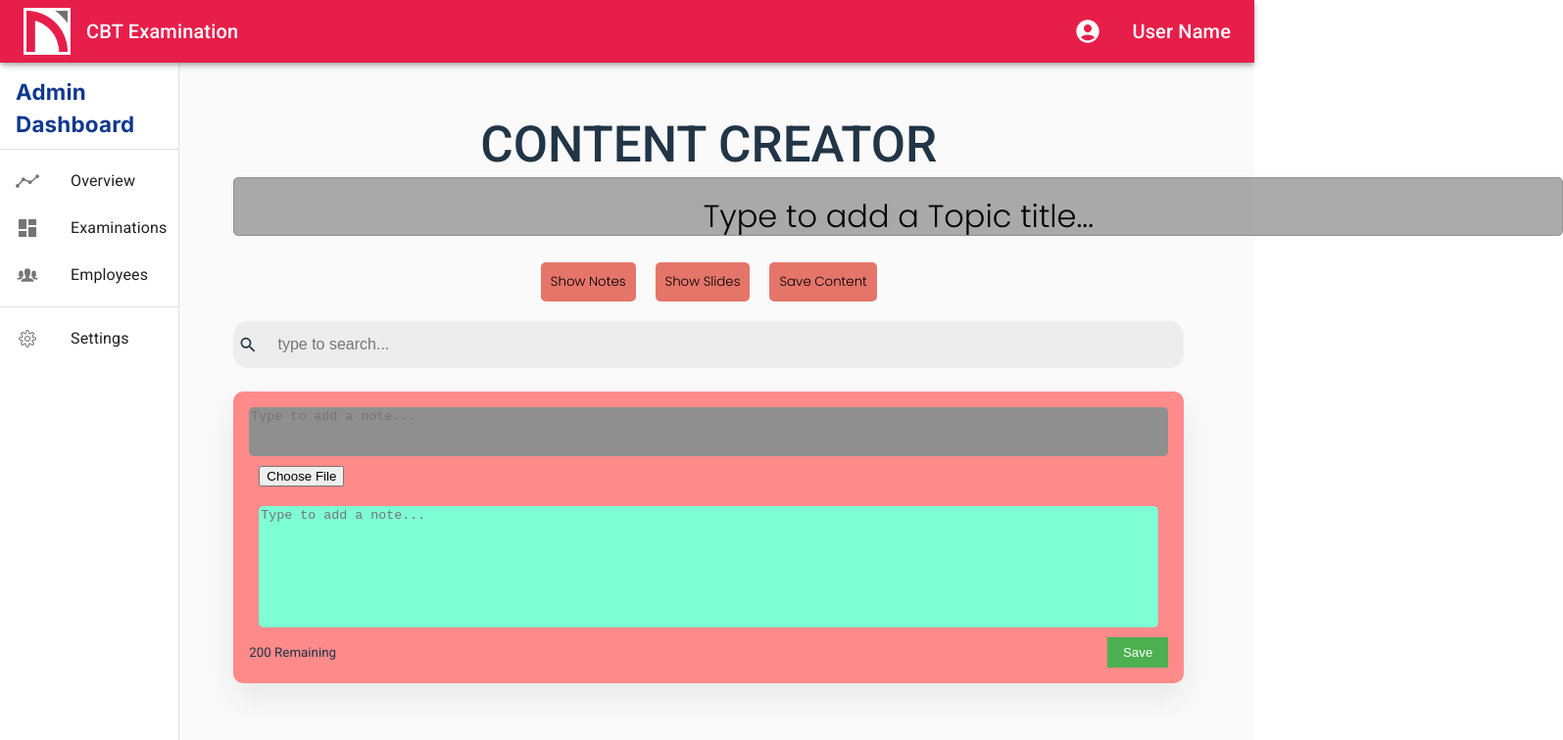
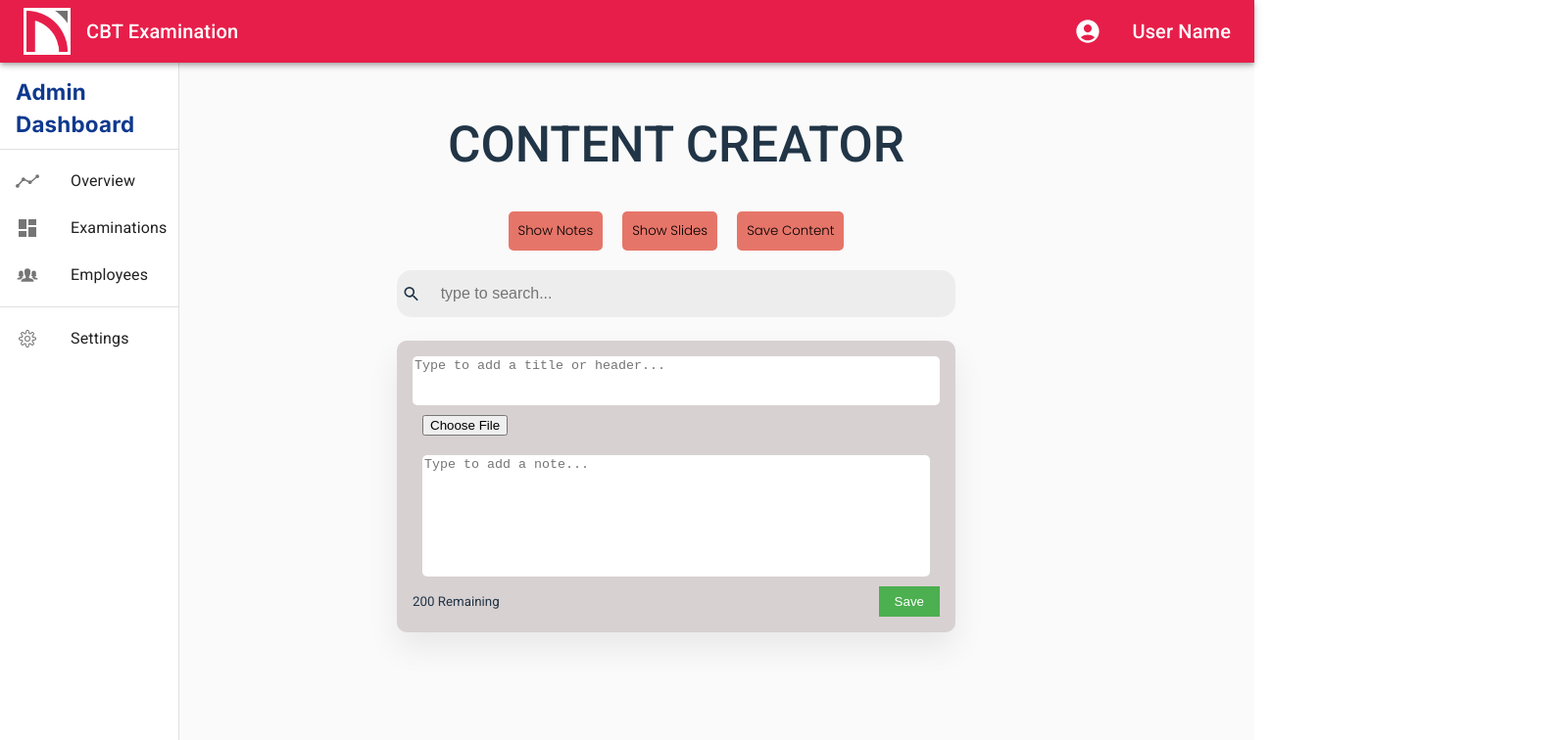
Before and after one commit to Rdummy/CBT, a React (Vite) app in the folder client/: page /dashboard/exams/1/create-content in a window 1280 px wide. Shown: the top 756 px of the page at 98% size, 1595 px wide, since content can reach past the window. Built offline with nearby package versions, Linux system fonts and the light colour scheme.

Commit message:
Create Content Simplified CSS
minimalistic colors

```diff
--- a/client/package.json
+++ b/client/package.json
@@ -17,7 +17,7 @@
     "@mui/icons-material": "^5.14.19",
     "@mui/material": "^5.14.20",
     "@mui/styled-engine-sc": "^6.0.0-alpha.7",
-    "axios": "^1.6.2",
+    "axios": "^1.6.3",
     "bcrypt": "^5.1.1",
     "carousel": "^0.0.3",
     "cors": "^2.8.5",
--- a/client/src/assets/styles/create-content.css
+++ b/client/src/assets/styles/create-content.css
@@ -6,13 +6,15 @@
 */
 
 body {
-  margin: 0;
+  height: auto;
 }
 h1 {
   margin-top: 40px;
+  margin-bottom: 40px;
 }
 .container {
   max-width: 1000px;
+  min-width: 600px;
   margin-right: auto;
   margin-left: auto;
   padding-left: 15px;
@@ -75,6 +77,7 @@ h1 {
   font-size: 1rem;
   border: none;
   background-color: #ededed;
+  color: #000;
 }
 .search input:focus {
   outline: none;
@@ -95,7 +98,7 @@ h1 {
 /*--------------------------------------------------------------------------------------------------------
 */
 .new {
-  background-color: #fe8a8a;
+  background-color: #d8d1d1;
   border-radius: 10px;
   padding: 1rem;
   min-height: 270px;
@@ -113,15 +116,15 @@ h1 {
   border: none;
   border-radius: 5px;
   resize: none;
-  caret-color: rgb(255, 255, 255);
-  background-color: #8f8f8f;
+  caret-color: rgb(0, 0, 0);
+  background-color: #ffffff;
 }
 .add-description {
   margin: 10px;
   border: none;
   border-radius: 5px;
   resize: none;
-  background-color: aquamarine;
+  background-color: rgb(255, 255, 255);
   caret-color: rgb(0, 0, 0);
 }
 textarea {
@@ -156,7 +159,7 @@ textarea:focus {
 /*--------------------------------------------------------------------------------------------------------
 */
 .note {
-  background-color: #fef68a;
+  background-color: #ffffff;
   border-radius: 10px;
   padding: 1rem;
   min-height: 270px;
@@ -170,7 +173,7 @@ textarea:focus {
   box-shadow: 0 1rem 2rem rgba(0, 0, 0, 0.075);
 }
 .editing {
-  background-color: #fef68a;
+  background-color: #a5a5a5;
   border-radius: 10px;
   padding: 1rem;
   min-height: 270px;
@@ -235,8 +238,8 @@ textarea:focus {
   display: flex;
   flex-direction: column;
   justify-content: center;
-  margin: 20px auto;
-  max-width: 800px; /* Adjust as needed */
+  margin: 20px;
+  max-width: 900px; /* Adjust as needed */
   box-shadow: 0 0 10px rgba(0, 0, 0, 0.1);
 }
 
@@ -253,15 +256,12 @@ textarea:focus {
   display: inline-flex;
   flex: 0 0 100%;
   box-sizing: border-box;
+  text-align: justify;
 }
 
 .carousel-visual {
-  width: 250px;
-  padding: 0 20px 0 20px;
-}
-.carousel-visual {
   width: 300px;
-  padding: 0 20px 0 20px;
+  padding: 0 15px 0 15px;
   background-color: #ffffff; /* Add a default background color */
 }
 
@@ -273,13 +273,16 @@ textarea:focus {
 }
 
 .carousel-item-body {
+  min-height: 200px;
   width: 400px;
   font-size: 1rem;
-  margin: 30px 0 20px 0;
-  padding: 0 20px 0 20px;
+  margin: 40px 0 20px 0;
+  padding: 20px 20px 0 20px;
   white-space: normal;
-  color: #6fb1f0;
+  color: #000000;
   word-wrap: break-word;
+  background-color: #a5a5a57e;
+  border-radius: 15px;
 }
 
 .carousel-buttons {
--- a/client/src/components/Create Content Components/AddNote.jsx
+++ b/client/src/components/Create Content Components/AddNote.jsx
@@ -40,7 +40,7 @@ const AddNote = ({ handleAddnote }) => {
         className="add-title"
         rows="8"
         cols="10"
-        placeholder="Type to add a note..."
+        placeholder="Type to add a title or header..."
         value={noteTitle}
         onChange={handleChangetitle}
       ></textarea>
--- a/client/src/components/Create Content Components/Note.jsx
+++ b/client/src/components/Create Content Components/Note.jsx
@@ -52,7 +52,7 @@ const Note = ({
     <div className={`note ${isEditing ? "editing" : ""}`}>
       {isEditing ? (
         <>
-          <input
+          <textarea
             className="add-title"
             value={editedTitle}
             onChange={handleChangetitle}
--- a/client/src/pages/create-content.jsx
+++ b/client/src/pages/create-content.jsx
@@ -67,13 +67,13 @@ function CreateContent() {
   return (
     <div className="container">
       <h1>CONTENT CREATOR</h1>
-      <textarea
+      {/* <textarea
         className="add-topic"
         cols="50"
         placeholder="Type to add a Topic title..."
         value={topic}
         onChange={(e) => setTopic(e.target.value)}
-      ></textarea>
+      ></textarea> */}
       <div className="toggle-button">
         <button onClick={() => setDisplayMode("notes")}>Show Notes</button>
         <button onClick={() => setDisplayMode("carousel")}>Show Slides</button>
--- a/client/src/pages/result-page.jsx
+++ b/client/src/pages/result-page.jsx
@@ -64,10 +64,6 @@ const ExamResultPage = () => {
           <CardContent sx={{ p: "2rem" }}>
             <Typography variant="h4" gutterBottom>
               Exam Result
-            </Typography>
-            <Typography variant="h6">
-              Your Score: {score !== undefined ? `${score}%` : "Calculating..."}
-            </Typography>
               <Typography
                 variant="h6"
                 style={{
@@ -81,6 +77,11 @@ const ExamResultPage = () => {
               >
                 {getResultLabel()}
               </Typography>
+            </Typography>
+            <Typography variant="h6">
+              Your Score: {score !== undefined ? `${score}%` : "Calculating..."}
+            </Typography>
+
             <div>
               <Typography variant="h5" gutterBottom>
                 Correct and Incorrect Answers:
@@ -124,7 +125,7 @@ const ExamResultPage = () => {
             </div>
             <Box mt={4}>
               <Typography variant="h5" gutterBottom>
-                What you know {getIconForAnswer(true)}:
+                {getIconForAnswer(true)} What you know :
               </Typography>
               {questions.map((question, index) => (
                 <div key={index}>
@@ -139,7 +140,7 @@ const ExamResultPage = () => {
             </Box>
             <Box mt={4}>
               <Typography variant="h5" gutterBottom>
-                What you should Review {getIconForAnswer(false)}:
+                {getIconForAnswer(false)} What you should Review :
               </Typography>
               {questions.map((question, index) => (
                 <div key={index}>
```
Also changed, not shown: 1 other file (tests, documents, lock files or other folders). Lines whose indentation alone changed are shown as unchanged.
